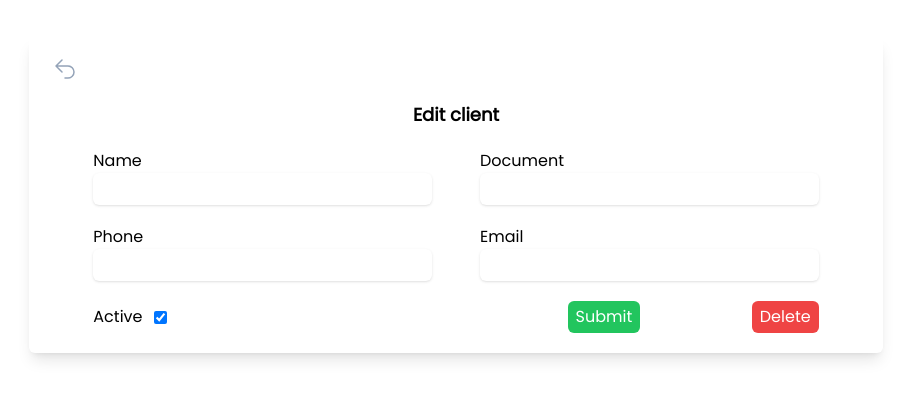
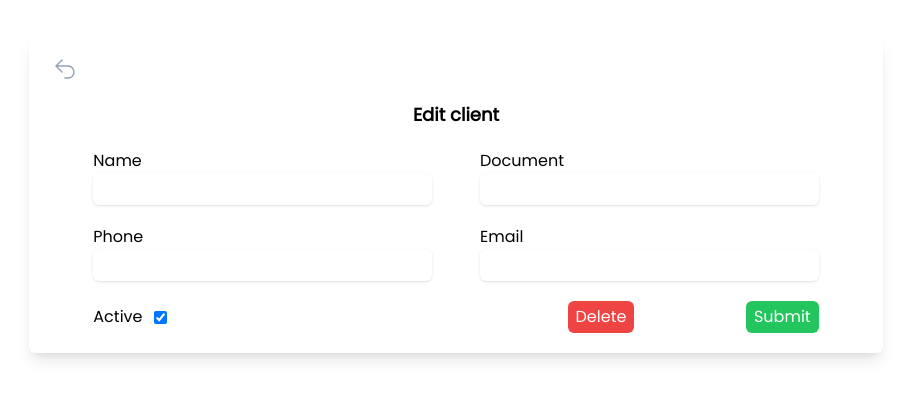
Before and after one commit to LucasFASouza/Clients-Admin, a Vue app: page /client/1 in a window 1280 px wide. Shown: the part 205-604 px from the top of the page, without its empty margins (184-1095 px from the left). Built offline with nearby package versions, Linux system fonts and the light colour scheme; no server answers.

Commit message:
fix: pass the submit buttons to the right

```diff
--- a/index.html
+++ b/index.html
@@ -4,7 +4,7 @@
     <meta charset="UTF-8">
     <link rel="icon" href="/favicon.ico">
     <meta name="viewport" content="width=device-width, initial-scale=1.0">
-    <title>Vite App</title>
+    <title>Stone App</title>
   </head>
   <body>
     <div id="app"></div>
--- a/src/components/ClientForm.vue
+++ b/src/components/ClientForm.vue
@@ -61,12 +61,6 @@
         <input id="clientActive" v-model="client.isActive" type="checkbox" />
       </div>
 
-      <input
-        type="submit"
-        value="Submit"
-        class="bg-green-500 text-white rounded-md p-1 px-2 hover:cursor-pointer"
-      />
-
       <a
         v-if="routeMode == 'Edit'"
         @click="deleteClient"
@@ -74,6 +68,12 @@
       >
         Delete
       </a>
+
+      <input
+        type="submit"
+        value="Submit"
+        class="bg-green-500 text-white rounded-md p-1 px-2 hover:cursor-pointer"
+      />
     </div>
   </form>
 </template>
--- a/src/components/ProductForm.vue
+++ b/src/components/ProductForm.vue
@@ -27,12 +27,6 @@
     </div>
 
     <div class="px-16 flex justify-around">
-      <input
-        type="submit"
-        value="Submit"
-        class="bg-green-500 text-white rounded-md p-1 px-2 hover:cursor-pointer"
-      />
-
       <a
         v-if="routeMode == 'Edit'"
         @click="deleteProduct"
@@ -40,6 +34,12 @@
       >
         Delete
       </a>
+
+      <input
+        type="submit"
+        value="Submit"
+        class="bg-green-500 text-white rounded-md p-1 px-2 hover:cursor-pointer"
+      />
     </div>
   </form>
 </template>
```
